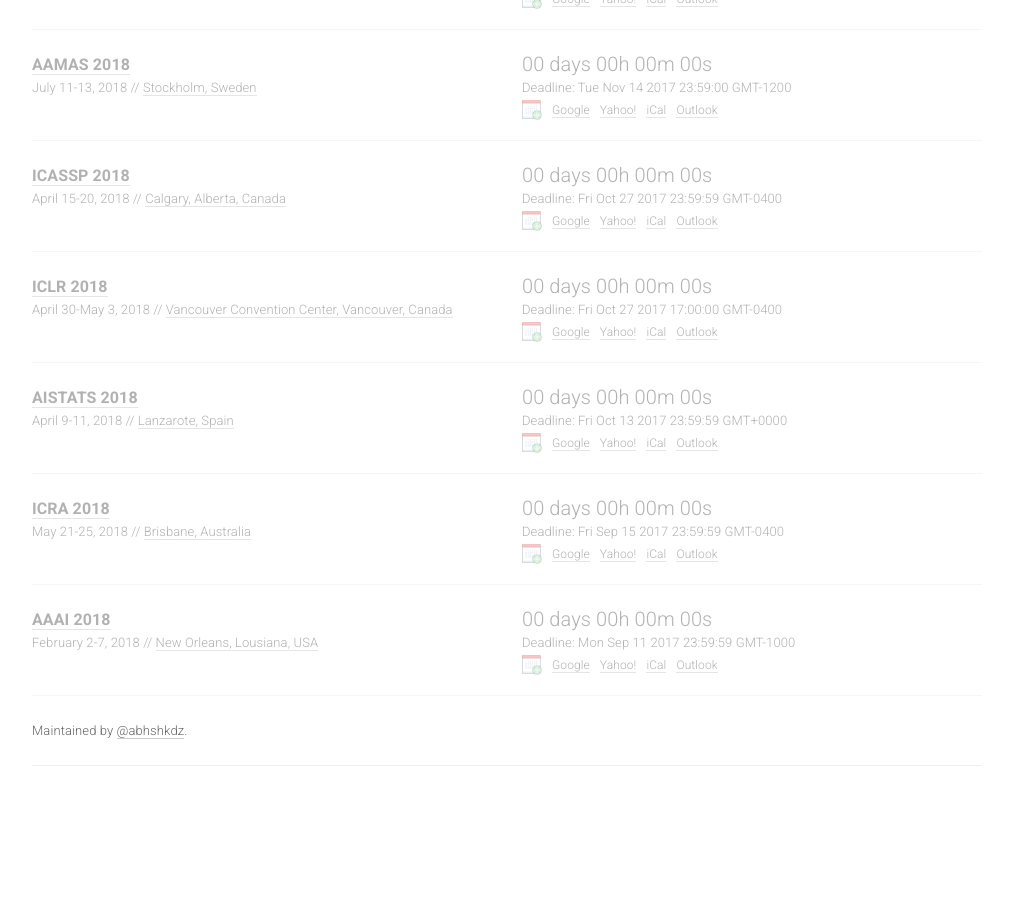
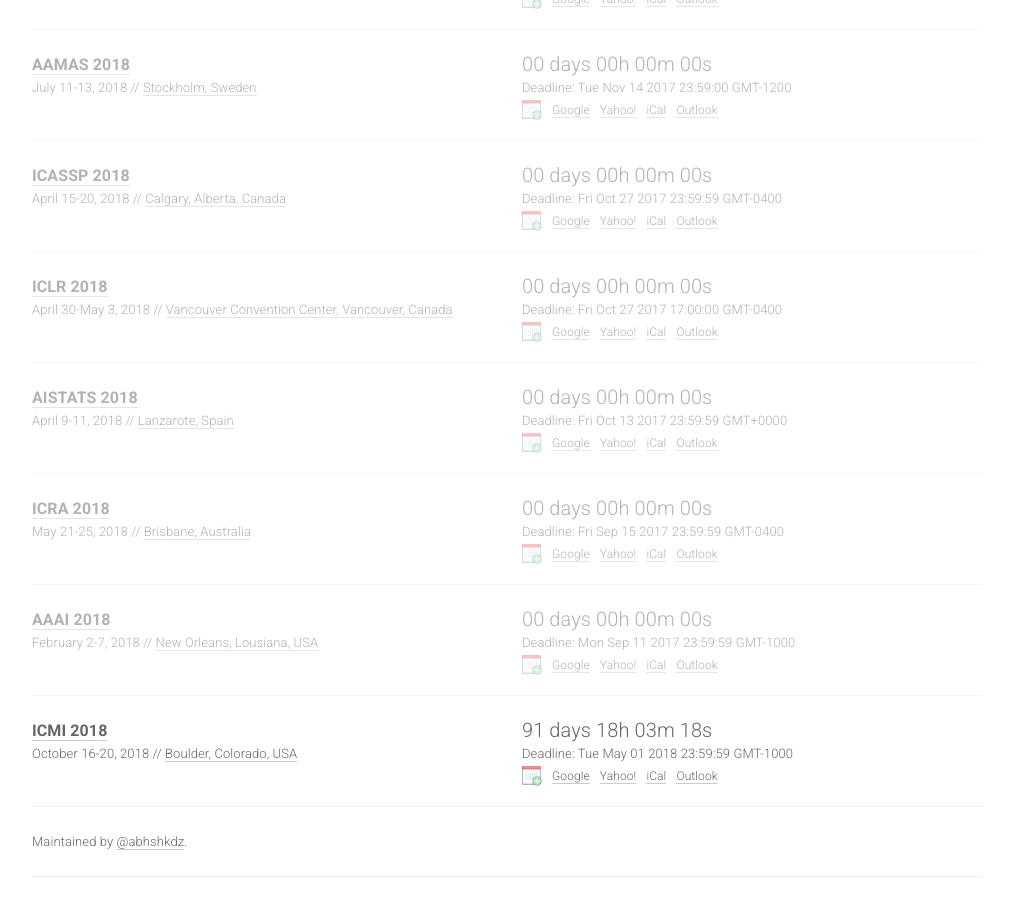
Before and after one commit to paperswithcode/ai-deadlines, a Jekyll site: the page built from index.html, in a window 1280 px wide and 900 px high, scrolled down 2171 px. Shown: the whole window, without its empty margins (133-1146 px from the left). Built offline with Jekyll 4.4.1, drawn with Linux system fonts in a browser that asks for light colours; nearby versions of some CDN libraries; comment, search, counter and statistics services are not loaded; before the commit the page ends 2960 px from its top, so only the background shows below that.

Commit message:
Update conferences.yml
Added ICMI

```diff
--- a/_data/conferences.yml
+++ b/_data/conferences.yml
@@ -236,3 +236,13 @@
   date: February 2-7, 2018
   place: New Orleans, Lousiana, USA
   sub: ML
+
+- name: ICMI
+  year: 2018
+  id: icmi18
+  link: https://icmi.acm.org/2018/
+  deadline: "2018-05-01 23:59:59"
+  timezone: Pacific/Honolulu
+  date: October 16-20, 2018
+  place: Boulder, Colorado, USA
+  sub: SP
```
